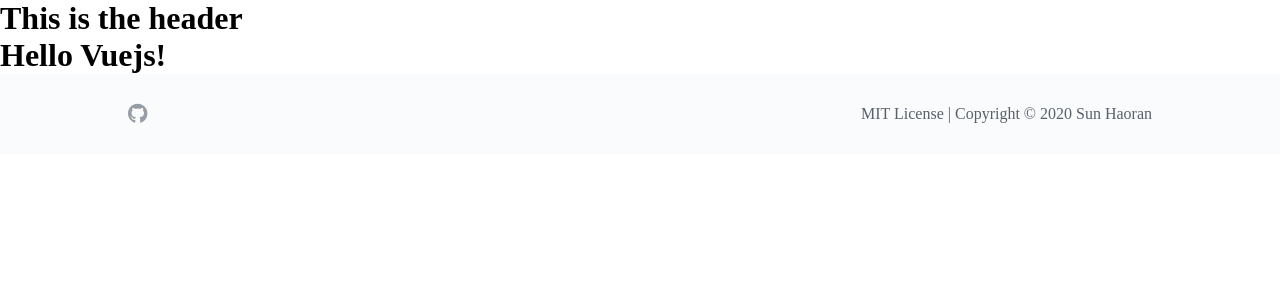
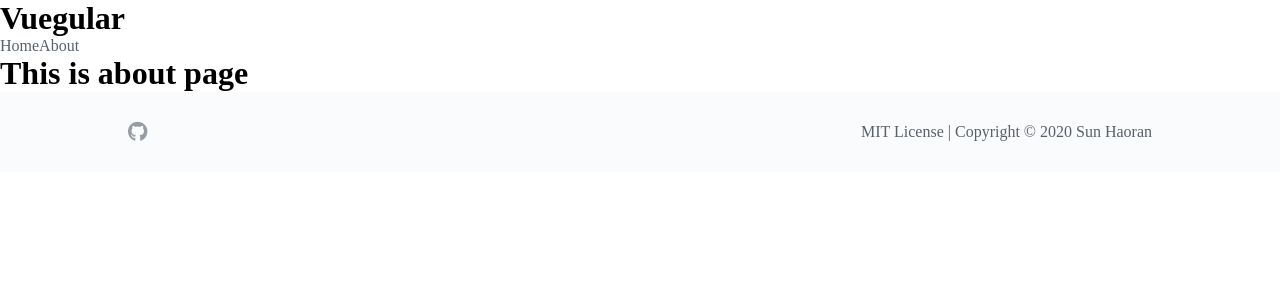
Before and after one commit to haoranpb/vuegular, a Vue app: page /about in a window 1280 px wide. Shown: the top 300 px of the page. Built offline with nearby package versions, Linux system fonts and the light colour scheme.

Commit message:
feat: vue-router

```diff
--- a/package.json
+++ b/package.json
@@ -31,7 +31,8 @@
     "trailingComma": "es5"
   },
   "dependencies": {
-    "vue": "^2.6.11"
+    "vue": "^2.6.11",
+    "vue-router": "^3.1.6"
   },
   "devDependencies": {
     "@babel/core": "^7.8.7",
--- a/src/App.vue
+++ b/src/App.vue
@@ -1,7 +1,7 @@
 <template>
   <div id="app">
     <the-header />
-    <h1>Hello Vuejs!</h1>
+    <router-view></router-view>
     <the-footer />
   </div>
 </template>
--- a/src/components/TheHeader.vue
+++ b/src/components/TheHeader.vue
@@ -1,6 +1,10 @@
 <template>
   <header>
-    <h1>This is the header</h1>
+    <h1>Vuegular</h1>
+    <nav>
+      <router-link to="/home">Home</router-link>
+      <router-link to="/about">About</router-link>
+    </nav>
   </header>
 </template>
 
--- a/src/main.js
+++ b/src/main.js
@@ -1,7 +1,9 @@
 import Vue from 'vue'
+import router from './router'
 import App from './App.vue'
 
 new Vue({
   el: '#app',
+  router,
   render: h => h(App),
 })
--- /dev/null
+++ b/src/router/index.js
@@ -0,0 +1,20 @@
+import Vue from 'vue'
+import Router from 'vue-router'
+import Home from '../views/Home.vue'
+import About from '../views/About.vue'
+
+Vue.use(Router)
+
+export default new Router({
+  mode: 'history',
+  routes: [
+    {
+      path: '/home',
+      component: Home,
+    },
+    {
+      path: '/about',
+      component: About,
+    },
+  ],
+})
--- /dev/null
+++ b/src/views/About.vue
@@ -0,0 +1,11 @@
+<template>
+  <div id="about">
+    <h1>This is about page</h1>
+  </div>
+</template>
+
+<script>
+export default {
+  name: 'about',
+}
+</script>
--- /dev/null
+++ b/src/views/Home.vue
@@ -0,0 +1,11 @@
+<template>
+  <div id="home">
+    <h1>This is home page</h1>
+  </div>
+</template>
+
+<script>
+export default {
+  name: 'home',
+}
+</script>
```
Also changed, not shown: 1 other file (tests, documents, lock files or other folders).
